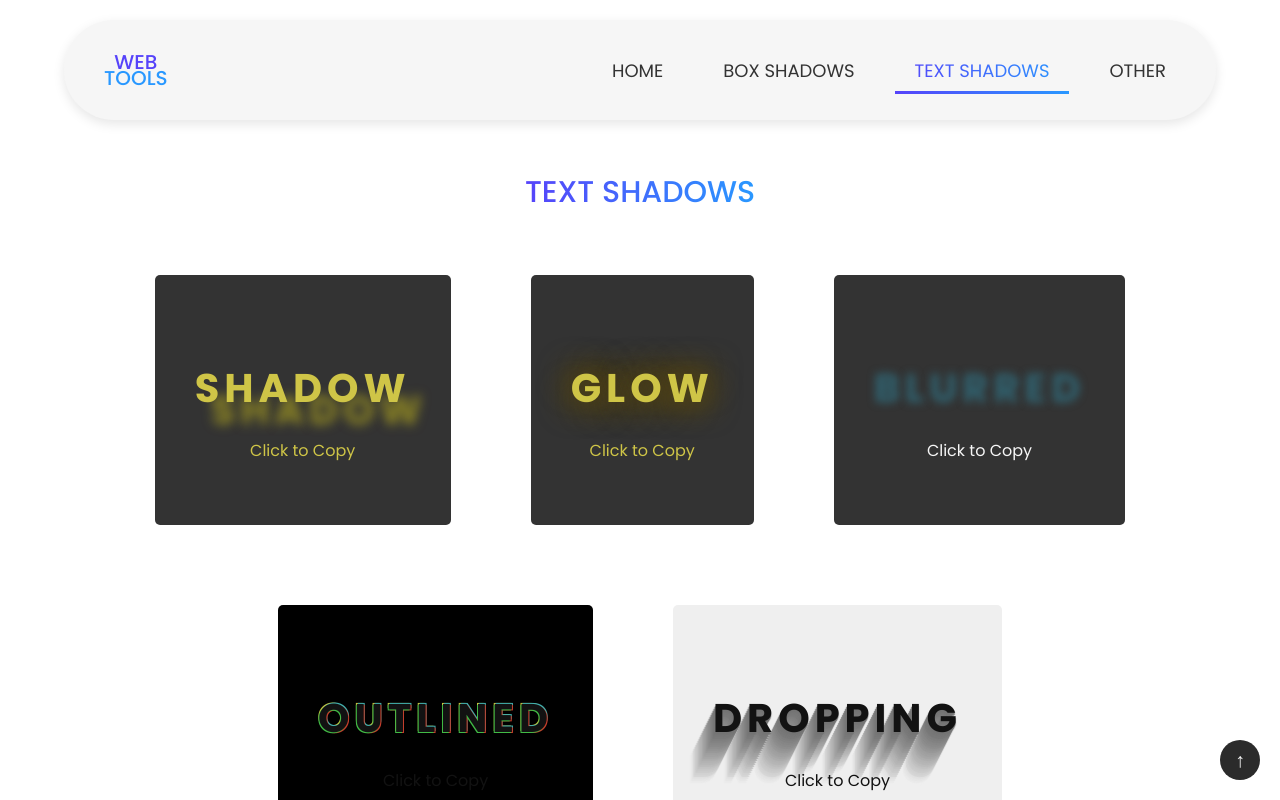
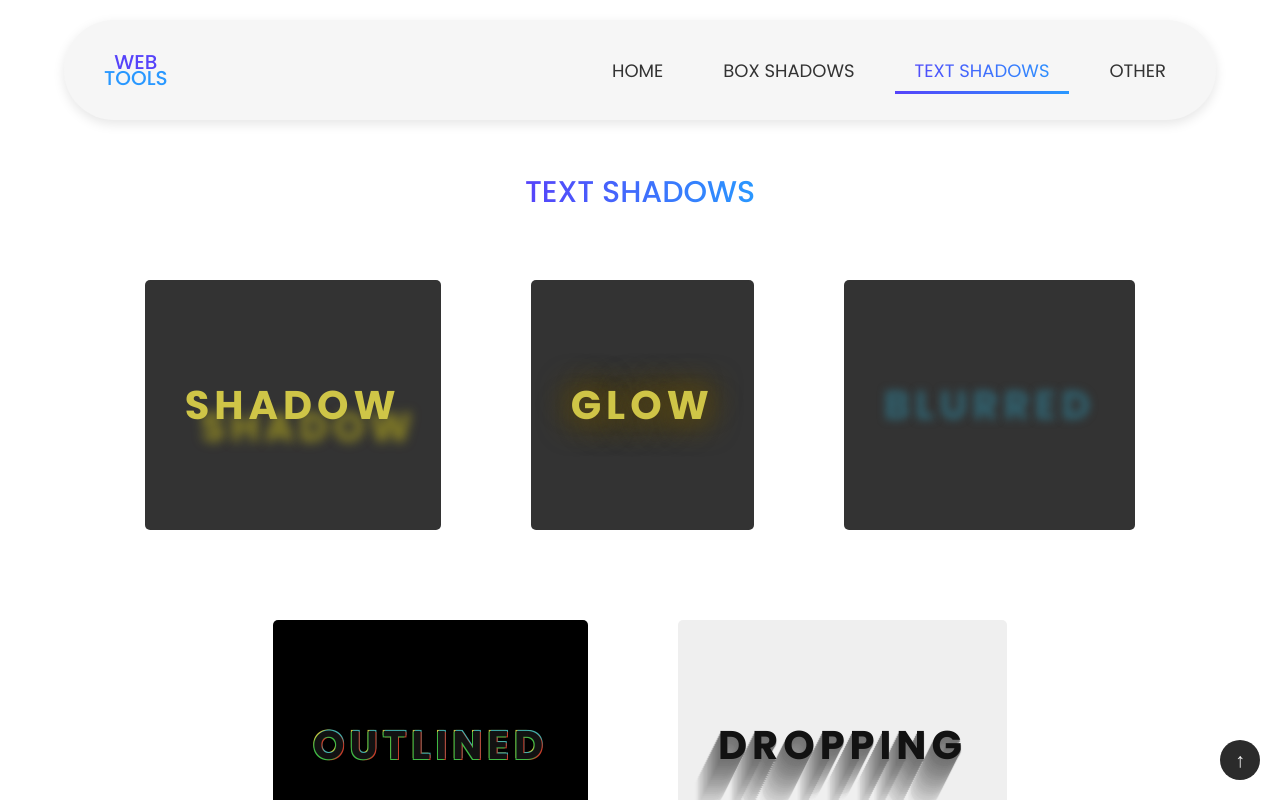
Before and after one commit to SkTamim/tektool, a React (Create React App) app: page /text-shadows in a window 1280 px wide. Shown: the top 800 px of the page. Built offline with nearby package versions, Linux system fonts and the light colour scheme.

Commit message:
Added more Text-Shadows. Removed copy text form Box-Shadow and Text-Shadow Component  and Implemented tooltip on it.

```diff
--- a/src/assets/css/main.css
+++ b/src/assets/css/main.css
@@ -39,6 +39,10 @@ body {
 
 .margin-top-for-nav {
   margin-top: 15rem;
+}
+
+.margin-big {
+  margin: 4rem;
 }
 
 img {
@@ -184,7 +188,7 @@ a {
 .box-shadow {
   width: 20rem;
   height: 20rem;
-  margin: 4rem;
+  margin: 0.5rem;
   background-color: #f6f6f6;
   border-radius: 5px;
   display: -webkit-box;
@@ -214,17 +218,6 @@ a {
   transition: all 0.3s;
 }
 
-.box-shadow__copy-text {
-  font-size: 1.4rem;
-  -webkit-transition: all 0.3s;
-  transition: all 0.3s;
-}
-
-.box-shadow:hover .box-shadow__copy-text {
-  -webkit-transform: scale(1.1);
-          transform: scale(1.1);
-}
-
 .box-shadows-container {
   -ms-flex-wrap: wrap;
       flex-wrap: wrap;
@@ -242,7 +235,7 @@ a {
 }
 
 .text-shadow {
-  margin: 4rem;
+  margin: 0.5rem;
   background-color: #333;
   height: 25rem;
   border-radius: 5px;
@@ -266,16 +259,6 @@ a {
   font-weight: 700;
   letter-spacing: 5px;
   text-transform: uppercase;
-}
-
-.text-shadow__copy-text {
-  -webkit-transition: all 0.3s;
-  transition: all 0.3s;
-}
-
-.text-shadow:hover .text-shadow__copy-text {
-  -webkit-transform: scale(1.1);
-          transform: scale(1.1);
 }
 
 .backToTop {
@@ -317,6 +300,57 @@ a {
   height: 86vh;
 }
 
+.tooltip {
+  position: relative;
+}
+
+.tooltip::before, .tooltip::after {
+  --scale: 0;
+  --tooltip-color: #333;
+  --tooltip-text-color: #f6f6f6;
+  --arrow-size: 10px;
+  --tooltip-offset: -5px;
+  position: absolute;
+  top: var(--tooltip-offset);
+  left: 50%;
+  visibility: hidden;
+  -webkit-transform: translateX(-50%) translateY(var(--translate-y, 0)) scale(var(--scale));
+          transform: translateX(-50%) translateY(var(--translate-y, 0)) scale(var(--scale));
+  -webkit-transform-origin: bottom center;
+          transform-origin: bottom center;
+  -webkit-transition: all 150ms ease-in;
+  transition: all 150ms ease-in;
+  pointer-events: none;
+}
+
+.tooltip::before {
+  --translate-y: calc(-100% - var(--arrow-size));
+  content: attr(data-tooltip-content);
+  padding: 8px 10px;
+  border-radius: 3px;
+  text-align: center;
+  width: -webkit-max-content;
+  width: -moz-max-content;
+  width: max-content;
+  max-width: 100%;
+  background-color: var(--tooltip-color);
+  color: var(--tooltip-text-color);
+}
+
+.tooltip:hover::before, .tooltip:hover::after {
+  --scale: 1;
+  visibility: visible;
+}
+
+.tooltip::after {
+  --translate-y: calc(-1 * var(--arrow-size));
+  content: "";
+  border: var(--arrow-size) solid transparent;
+  border-top-color: var(--tooltip-color);
+  -webkit-transform-origin: top center;
+          transform-origin: top center;
+}
+
 .home {
   display: -webkit-box;
   display: -ms-flexbox;
--- a/src/components/BoxShadowBox.js
+++ b/src/components/BoxShadowBox.js
@@ -1,26 +1,9 @@
 import React, { Component } from "react";
+import ToolTip from "./ToolTip";
 
 class BoxShadowBox extends Component {
-	constructor(props) {
-		super(props);
-
-		this.state = {
-			copyText: "Click to Copy",
-		};
-	}
-
 	clickHandler = () => {
-		this.setState({
-			copyText: "Copied!",
-		});
-
 		navigator.clipboard.writeText(this.props.shadow);
-
-		setTimeout(() => {
-			this.setState({
-				copyText: "Click to Copy",
-			});
-		}, 2000);
 	};
 
 	render() {
@@ -31,14 +14,16 @@ class BoxShadowBox extends Component {
 		};
 
 		return (
+			<ToolTip className='margin-big'>
 				<div
 					className='box-shadow'
 					onClick={this.clickHandler}
 					style={styleObj.shadow}
 				>
 					<h4 className='box-shadow__text'>Shadow {this.props.number}</h4>
-				<p className='box-shadow__copy-text'>{this.state.copyText}</p>
+					{/* <p className='box-shadow__copy-text'>{this.state.copyText}</p> */}
 				</div>
+			</ToolTip>
 		);
 	}
 }
--- a/src/components/TextShadowData.js
+++ b/src/components/TextShadowData.js
@@ -21,7 +21,7 @@ let data = [
 		text: "Outlined",
 		bgStyle: "backgroundColor:#000;",
 		styles:
-			"color: #121212;\n text-shadow: -1px 1px 0 #41ba45, 1px 1px 0 #c63d2b, 1px -1px 0 #42afac, -1px -1px 0 #c6c23f;",
+			"color: #121212;\n text-shadow: -1px 1px 0 #41ba45, 1px 1px 0 #c63d2b, 1px -1px 0 #42afac, -1px -1px 0 #c6c23f; background-color:#000;",
 	},
 	{
 		id: "05",
@@ -173,6 +173,74 @@ let data = [
 		styles:
 			" color: lightyellow; \n --color1: yellow; \n--color2: gold;\n --color3: orange;\n --color4:darkred; \n  text-shadow: 0 0 10px var(--color1),0 0 20px var(--color2),0 0 40px var(--color3),0 0 80px var(--color4); ",
 	},
+	{
+		id: "27",
+		text: "relief",
+		bgStyle: "backgroundColor:#3a50d9; ",
+		styles:
+			" color: #e0eff2; \n  text-shadow: -4px 3px 0 #3a50d9, -14px 7px 0 #0a0e27;",
+	},
+	{
+		id: "28",
+		text: "close",
+		bgStyle: "backgroundColor:#fff; border:1px solid #000;",
+		styles:
+			" color: #202c2d; \n  text-shadow:0 1px #808d93,-1px 0 #cdd2d5,-1px 2px #808d93,-2px 1px #cdd2d5,-2px 3px #808d93,-3px 2px #cdd2d5,-3px 4px #808d93,-4px 3px #cdd2d5,-4px 5px #808d93,-5px 4px #cdd2d5,-5px 6px #808d93,-6px 5px #cdd2d5,-6px 7px #808d93,-7px 6px #cdd2d5,-7px 8px #808d93,-8px 7px #cdd2d5;",
+	},
+	{
+		id: "29",
+		text: "shadow",
+		bgStyle: "backgroundColor:#fff; border:1px solid #000;",
+		styles:
+			" color: #444; \n text-shadow: 1px 0px 1px #ccc, 0px 1px 1px #eee, 2px 1px 1px #ccc, 1px 2px 1px #eee,3px 2px 1px #ccc, 2px 3px 1px #eee,4px 3px 1px #ccc, 3px 4px 1px #eee,5px 4px 1px #ccc, 4px 5px 1px #eee,6px 5px 1px #ccc, 5px 6px 1px #eee,7px 6px 1px #ccc;",
+	},
+	{
+		id: "30",
+		text: "shadow",
+		bgStyle: "backgroundColor:#000;",
+		styles:
+			" color: #fff; \n text-shadow: 0px 0px 5px #FFF, 0px 0px 10px #FFF, 0px 0px 15px #FFF, 0px 0px 20px #FF2D95, 0px 0px 30px #FF2D95, 0px 0px 40px #FF2D95, 0px 0px 50px #FF2D95, 0px 0px 75px #FF2D95;",
+	},
+	{
+		id: "31",
+		text: "shadow",
+		bgStyle: "backgroundColor:#000;",
+		styles:
+			" color: #fff; \n text-shadow: 0px -1px 4px white, 0px -2px 10px yellow, 0px -10px 20px #ff8000, 0px -18px 40px red;",
+	},
+	{
+		id: "32",
+		text: "shadow",
+		bgStyle: "backgroundColor:#2C2E38;",
+		styles:
+			" color: #D7CEB2; \n text-shadow: 3px 3px 0px #2C2E38, 5px 5px 0px #5C5F72;",
+	},
+	{
+		id: "33",
+		text: "shadow",
+		bgStyle: "backgroundColor:#7CA0B6;",
+		styles:
+			" color: #fff; \n text-shadow: 0px 1px 0px #999, 0px 2px 0px #888, 0px 3px 0px #777, 0px 4px 0px #666, 0px 5px 0px #555, 0px 6px 0px #444, 0px 7px 0px #333, 0px 8px 7px #001135;",
+	},
+	{
+		id: "34",
+		text: "shadow",
+		bgStyle: "backgroundColor:#000;",
+		styles: " color: #FB4264; \n text-shadow: 0 0 3vw #F40A35;",
+	},
+	{
+		id: "35",
+		text: "shadow",
+		bgStyle: "backgroundColor:#000;",
+		styles: " color: #426DFB; \n  text-shadow: 0 0 3vw #2356FF;",
+	},
+	{
+		id: "36",
+		text: "shadow",
+		bgStyle: "backgroundColor:#222;",
+		styles:
+			" color: #fff; \n  text-shadow:-3px -3px 0 #222,3px -3px 0 #222,-3px 3px 0 #222,3px 3px 0 #222,4px 4px 0 #fff,5px 5px 0 #fff,6px 6px 0 #fff,7px 7px 0 #fff;",
+	},
 ];
 
 export default data;
--- a/src/components/TextShadowText.js
+++ b/src/components/TextShadowText.js
@@ -1,31 +1,15 @@
 import React, { Component } from "react";
+import ToolTip from "./ToolTip";
 
 class TextShadowText extends Component {
-	constructor(props) {
-		super(props);
-
-		this.state = {
-			copyText: "Click to Copy",
-		};
-	}
-
 	clickHandler = () => {
-		this.setState({
-			copyText: "Copied!",
-		});
-
 		navigator.clipboard.writeText(this.props.styles);
-
-		setTimeout(() => {
-			this.setState({
-				copyText: "Click to Copy",
-			});
-		}, 2000);
 	};
 
 	render() {
 		// Converting data to Style object
 		let shadowText = this.props.styles
+			.replace(/background-color/g, "backgroundColor")
 			.replace(/text-shadow/g, "textShadow")
 			.split(";");
 
@@ -75,13 +59,8 @@ class TextShadowText extends Component {
 			});
 		}
 
-		// Color of Copy Text
-		let copyTextColor = JSON.stringify(styleObj);
-		let copyTextColorCondition = !copyTextColor.includes("transparent")
-			? JSON.parse(copyTextColor)
-			: "";
-
 		return (
+			<ToolTip className='margin-big'>
 				<div
 					className='text-shadow d-flex'
 					onClick={this.clickHandler}
@@ -90,13 +69,8 @@ class TextShadowText extends Component {
 					<div className='text-shadow__main-text' style={styleObj}>
 						{this.props.text}
 					</div>
-				<p
-					className='text-shadow__copy-text'
-					style={{ color: copyTextColorCondition.color }}
-				>
-					{this.state.copyText}
-				</p>
 				</div>
+			</ToolTip>
 		);
 	}
 }
--- /dev/null
+++ b/src/components/ToolTip.js
@@ -0,0 +1,31 @@
+import React, { useState } from "react";
+
+function ToolTip(props) {
+	const [title, setTitle] = useState("Click to Copy");
+
+	const clickHandler = () => {
+		setTitle("Copied!");
+
+		setTimeout(() => {
+			setTitle("Click to Copy");
+		}, 2000);
+	};
+
+	let classes = "tooltip";
+	if (props.className) {
+		classes = "tooltip" + " " + props.className;
+	}
+	return (
+		<>
+			<div
+				className={classes}
+				data-tooltip-content={title}
+				onClick={clickHandler}
+			>
+				{props.children || "Tool-Tip"}
+			</div>
+		</>
+	);
+}
+
+export default ToolTip;
--- a/src/sass/base/_utilities.scss
+++ b/src/sass/base/_utilities.scss
@@ -15,6 +15,9 @@
 .margin-top-for-nav {
 	margin-top: 15rem;
 }
+.margin-big {
+	margin: 4rem;
+}
 
 // Common Styles
 img {
--- a/src/sass/components/_text-shadows.scss
+++ b/src/sass/components/_text-shadows.scss
@@ -7,7 +7,7 @@
 // Main Text Shadow
 
 .text-shadow {
-	margin: 4rem;
+	margin: 0.5rem;
 	background-color: $color-black;
 	height: 25rem;
 	border-radius: 5px;
@@ -24,11 +24,4 @@
 		letter-spacing: 5px;
 		text-transform: uppercase;
 	}
-	&__copy-text {
-		transition: all 0.3s;
-	}
-
-	&:hover &__copy-text {
-		transform: scale(1.1);
-	}
 }
--- /dev/null
+++ b/src/sass/components/_tool-tip.scss
@@ -0,0 +1,52 @@
+.tooltip {
+	position: relative;
+	// display: inline-block;
+	// margin: 2rem;
+	// padding: 0.5rem 1rem;
+
+	&::before,
+	&::after {
+		--scale: 0;
+		--tooltip-color: #333;
+		--tooltip-text-color: #f6f6f6;
+		--arrow-size: 10px;
+		--tooltip-offset: -5px;
+
+		position: absolute;
+		top: var(--tooltip-offset);
+		left: 50%;
+		visibility: hidden;
+		transform: translateX(-50%) translateY(var(--translate-y, 0))
+			scale(var(--scale));
+		transform-origin: bottom center;
+		transition: all 150ms ease-in;
+		pointer-events: none;
+	}
+	&::before {
+		--translate-y: calc(-100% - var(--arrow-size));
+
+		content: attr(data-tooltip-content);
+		padding: 8px 10px;
+		border-radius: 3px;
+		text-align: center;
+		width: max-content;
+		max-width: 100%;
+		background-color: var(--tooltip-color);
+		color: var(--tooltip-text-color);
+	}
+
+	&:hover::before,
+	&:hover::after {
+		--scale: 1;
+		visibility: visible;
+	}
+
+	&::after {
+		--translate-y: calc(-1 * var(--arrow-size));
+
+		content: "";
+		border: var(--arrow-size) solid transparent;
+		border-top-color: var(--tooltip-color);
+		transform-origin: top center;
+	}
+}
--- a/src/sass/main.scss
+++ b/src/sass/main.scss
@@ -16,6 +16,7 @@
 @import "./components/text-shadows";
 @import "./components/BackToTop";
 @import "./components/coming-soon";
+@import "./components/tool-tip";
 
 // Pages files
 @import "./pages/home";
```
Also changed, not shown: src/sass/components/_boxShadowBox.scss (+1 -8 lines), 1 other file (tests, documents, lock files or other folders). Lines whose indentation alone changed are shown as unchanged.
